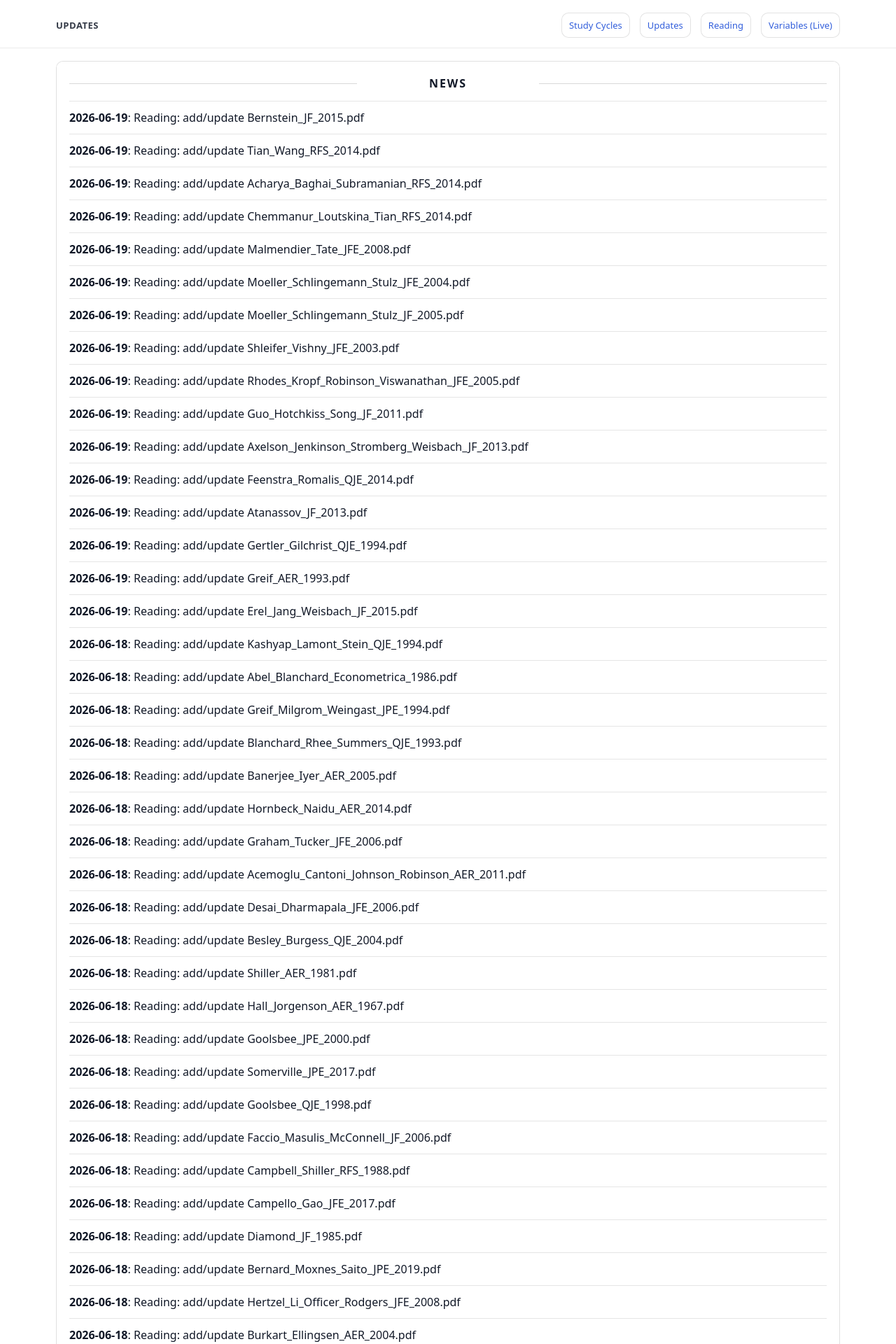
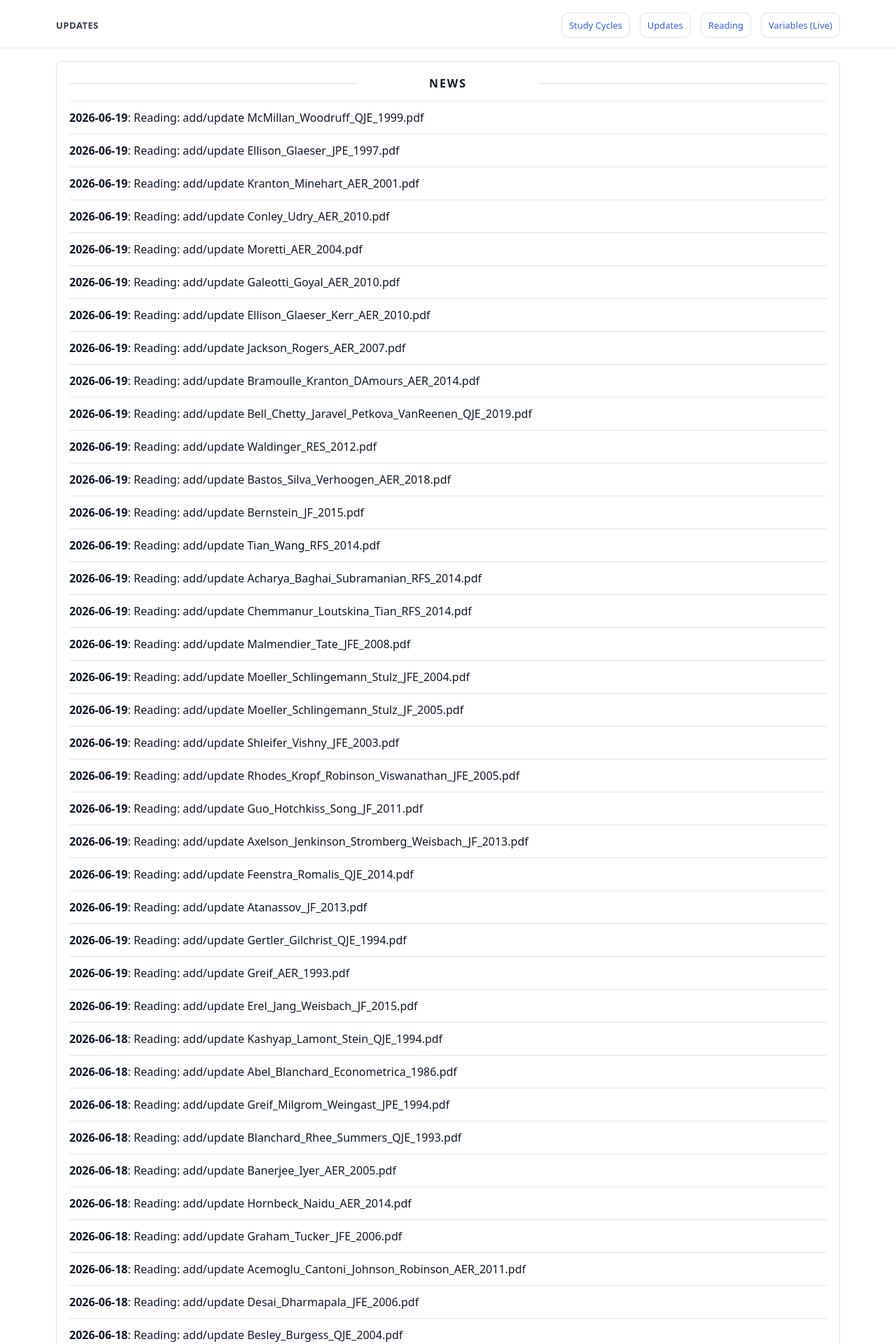
Before and after one commit to yaxinzn/study-archive, a Jekyll site: the page built from updates/index.md, in a window 1280 px wide. Shown: the top 1920 px of the page at 70% size. Built offline with Jekyll 4.4.1, drawn with Linux system fonts in a browser that asks for light colours; some of the changed text lies outside the part shown.

Commit message:
Regenerate reading news

```diff
--- a/_data/news.yml
+++ b/_data/news.yml
@@ -1,5 +1,29 @@
 # Auto-generated from first appearance in _data/reading.yml and git commit history.
 # Reading paper dates are derived from the first commit where each PDF appears in _data/reading.yml.
+- date: "2026-06-19"
+  title: "Reading: add/update McMillan_Woodruff_QJE_1999.pdf"
+- date: "2026-06-19"
+  title: "Reading: add/update Ellison_Glaeser_JPE_1997.pdf"
+- date: "2026-06-19"
+  title: "Reading: add/update Kranton_Minehart_AER_2001.pdf"
+- date: "2026-06-19"
+  title: "Reading: add/update Conley_Udry_AER_2010.pdf"
+- date: "2026-06-19"
+  title: "Reading: add/update Moretti_AER_2004.pdf"
+- date: "2026-06-19"
+  title: "Reading: add/update Galeotti_Goyal_AER_2010.pdf"
+- date: "2026-06-19"
+  title: "Reading: add/update Ellison_Glaeser_Kerr_AER_2010.pdf"
+- date: "2026-06-19"
+  title: "Reading: add/update Jackson_Rogers_AER_2007.pdf"
+- date: "2026-06-19"
+  title: "Reading: add/update Bramoulle_Kranton_DAmours_AER_2014.pdf"
+- date: "2026-06-19"
+  title: "Reading: add/update Bell_Chetty_Jaravel_Petkova_VanReenen_QJE_2019.pdf"
+- date: "2026-06-19"
+  title: "Reading: add/update Waldinger_RES_2012.pdf"
+- date: "2026-06-19"
+  title: "Reading: add/update Bastos_Silva_Verhoogen_AER_2018.pdf"
 - date: "2026-06-19"
   title: "Reading: add/update Bernstein_JF_2015.pdf"
 - date: "2026-06-19"
```
